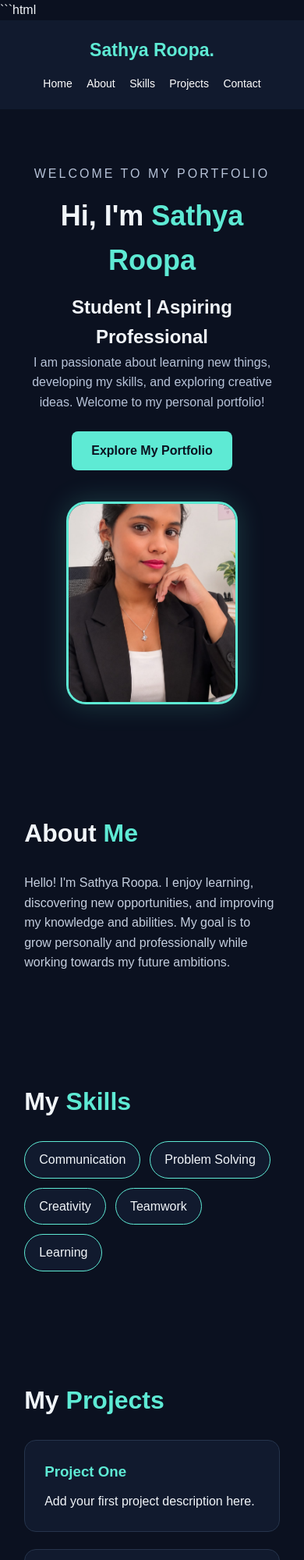
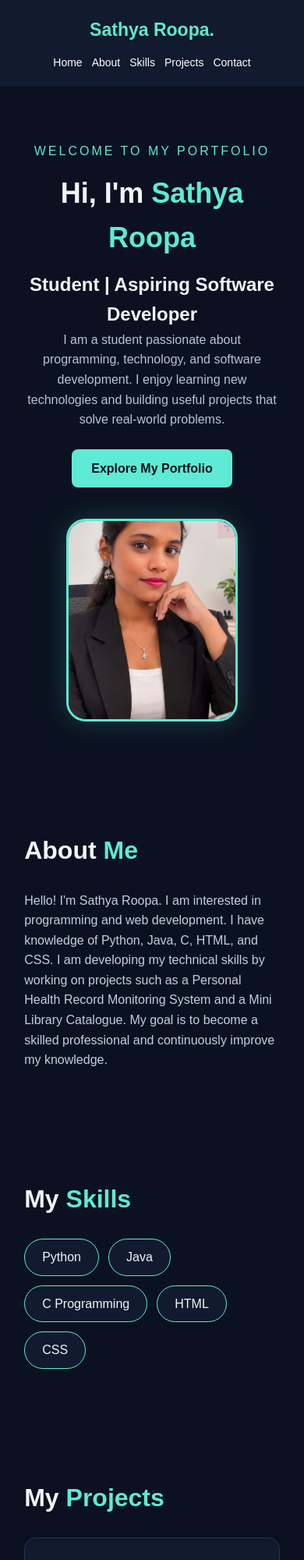
Before and after one commit to msathya123/Sathya-portfolio, a plain HTML site: page index.html in a window 390 px wide. Shown: the top 2000 px of the page at 78% size. Drawn offline with Linux system fonts and the light colour scheme.

Commit message:
Revise portfolio content and styling
Updated personal information, skills, and project descriptions in the portfolio.

````diff
--- a/index.html
+++ b/index.html
@@ -1,4 +1,3 @@
-```html
 <!DOCTYPE html>
 <html lang="en">
 <head>
@@ -71,7 +70,8 @@
             margin: 12px 0;
         }
 
-        .hero-text h1 span {
+        .hero-text h1 span,
+        .section-title span {
             color: #5eead4;
         }
 
@@ -81,7 +81,7 @@
         }
 
         .tag {
-            color: #5eead4;
+            color: #5eead4 !important;
             letter-spacing: 3px;
             text-transform: uppercase;
         }
@@ -111,13 +111,35 @@
             margin-bottom: 25px;
         }
 
-        .section-title span {
-            color: #5eead4;
+        .about-text {
+            max-width: 800px;
+            color: #c4cede;
+        }
+
+        .skills {
+            display: flex;
+            flex-wrap: wrap;
+            gap: 12px;
+        }
+
+        .skill {
+            padding: 10px 22px;
+            background: #111a2e;
+            border: 1px solid #5eead4;
+            border-radius: 25px;
+            transition: 0.3s;
+        }
+
+        .skill:hover {
+            background: #5eead4;
+            color: #0b1120;
         }
 
         .card-container {
             display: grid;
-            grid-template-columns: repeat(auto-fit, minmax(220px, 1fr));
+            grid-template-columns: repeat(
+                auto-fit, minmax(220px, 1fr)
+            );
             gap: 22px;
         }
 
@@ -139,22 +161,8 @@
             margin-bottom: 10px;
         }
 
-        .about-text {
-            max-width: 800px;
+        .card p {
             color: #c4cede;
-        }
-
-        .skills {
-            display: flex;
-            flex-wrap: wrap;
-            gap: 12px;
-        }
-
-        .skill {
-            padding: 10px 18px;
-            background: #111a2e;
-            border: 1px solid #5eead4;
-            border-radius: 25px;
         }
 
         .contact a {
@@ -175,14 +183,26 @@
                 gap: 12px;
             }
 
+            nav {
+                display: flex;
+                flex-wrap: wrap;
+                justify-content: center;
+                gap: 12px;
+            }
+
             nav a {
-                margin: 0 7px;
+                margin: 0;
                 font-size: 14px;
             }
 
             .hero {
                 justify-content: center;
                 text-align: center;
+            }
+
+            .hero-text p {
+                margin-left: auto;
+                margin-right: auto;
             }
 
             .profile {
@@ -213,17 +233,18 @@
 
         <h1>Hi, I'm <span>Sathya Roopa</span></h1>
 
-        <h2>Student | Aspiring Professional</h2>
+        <h2>Student | Aspiring Software Developer</h2>
 
         <p>
-            I am passionate about learning new things, developing my skills,
-            and exploring creative ideas. Welcome to my personal portfolio!
+            I am a student passionate about programming,
+            technology, and software development.
+            I enjoy learning new technologies and building
+            useful projects that solve real-world problems.
         </p>
 
         <a href="#about" class="btn">Explore My Portfolio</a>
     </div>
 
-    <!-- Keep sathya.jpg in the same folder as this HTML file -->
     <img src="sathya.jpg"
          alt="Sathya Roopa's Profile Photo"
          class="profile">
@@ -233,10 +254,14 @@
     <h2 class="section-title">About <span>Me</span></h2>
 
     <p class="about-text">
-        Hello! I'm Sathya Roopa. I enjoy learning, discovering new
-        opportunities, and improving my knowledge and abilities.
-        My goal is to grow personally and professionally while working
-        towards my future ambitions.
+        Hello! I'm Sathya Roopa. I am interested in
+        programming and web development. I have knowledge
+        of Python, Java, C, HTML, and CSS. I am developing
+        my technical skills by working on projects such as
+        a Personal Health Record Monitoring System and a
+        Mini Library Catalogue. My goal is to become a
+        skilled professional and continuously improve
+        my knowledge.
     </p>
 </section>
 
@@ -244,11 +269,11 @@
     <h2 class="section-title">My <span>Skills</span></h2>
 
     <div class="skills">
-        <div class="skill">Communication</div>
-        <div class="skill">Problem Solving</div>
-        <div class="skill">Creativity</div>
-        <div class="skill">Teamwork</div>
-        <div class="skill">Learning</div>
+        <div class="skill">Python</div>
+        <div class="skill">Java</div>
+        <div class="skill">C Programming</div>
+        <div class="skill">HTML</div>
+        <div class="skill">CSS</div>
     </div>
 </section>
 
@@ -256,34 +281,51 @@
     <h2 class="section-title">My <span>Projects</span></h2>
 
     <div class="card-container">
+
         <div class="card">
-            <h3>Project One</h3>
-            <p>Add your first project description here.</p>
+            <h3>Personal Health Record Monitoring System</h3>
+            <p>
+                A project focused on organizing and monitoring
+                personal health records, helping users maintain
+                health information in an accessible format.
+            </p>
         </div>
 
         <div class="card">
-            <h3>Project Two</h3>
-            <p>Add your second project description here.</p>
+            <h3>Mini Library Catalogue</h3>
+            <p>
+                A simple library catalogue project designed
+                to organize book details and make it easier
+                to search for and manage library books.
+            </p>
         </div>
 
-        <div class="card">
-            <h3>Achievements</h3>
-            <p>Add your certificates, achievements, and activities here.</p>
-        </div>
     </div>
 </section>
 
 <section id="contact" class="contact">
     <h2 class="section-title">Contact <span>Me</span></h2>
 
-    <p>Email: <a href="mailto:yourmail@example.com">
-        yourmail@example.com</a></p>
+    <p>
+        Email:
+        <a href="mailto:yourmail@example.com">
+            yourmail@example.com
+        </a>
+    </p>
 
-    <p>LinkedIn: <a href="https://www.linkedin.com/">
-        Add your LinkedIn profile</a></p>
+    <p>
+        LinkedIn:
+        <a href="https://www.linkedin.com/">
+            Add your LinkedIn profile
+        </a>
+    </p>
 
-    <p>GitHub: <a href="https://github.com/">
-        Add your GitHub profile</a></p>
+    <p>
+        GitHub:
+        <a href="https://github.com/">
+            Add your GitHub profile
+        </a>
+    </p>
 </section>
 
 <footer>
@@ -292,4 +334,3 @@
 
 </body>
 </html>
-```
````
